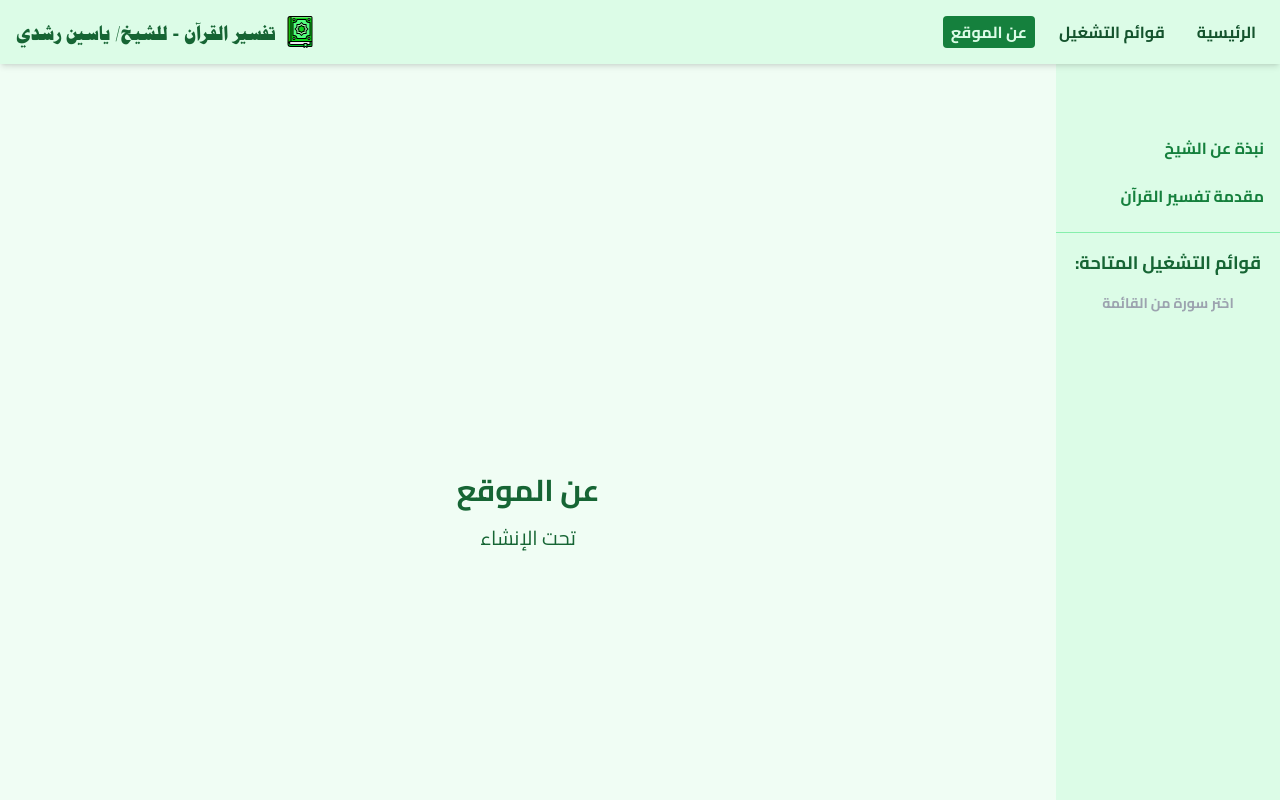
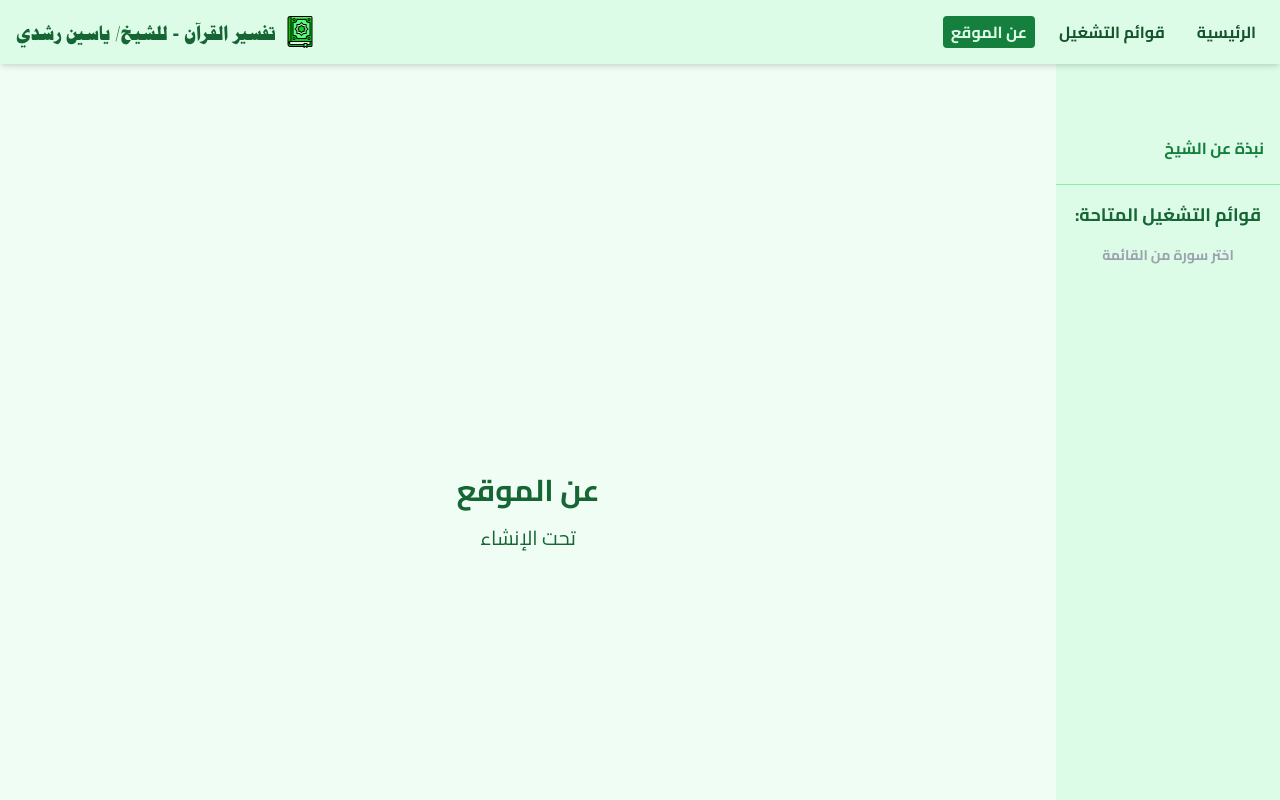
Before and after one commit to s-zankalony/tafseer-app, a React (Vite) app: page /about in a window 1280 px wide. Shown: the top 800 px of the page. Built offline with nearby package versions, Linux system fonts and the light colour scheme.

Commit message:
feat: Add introduction link to DisplayLinks and remove it from Sidebar2

```diff
--- a/src/components/DisplayLinks.jsx
+++ b/src/components/DisplayLinks.jsx
@@ -4,6 +4,7 @@ import Pagination from './pagination/Pagination';
 import SuraVerseSelect from './SuraVerseSelect';
 import { useGlobalContext } from './context';
 import { getId } from '../assets/functions';
+import { NavLink } from 'react-router-dom';
 
 const PAGE_SIZE = 9;
 
@@ -47,6 +48,20 @@ const DisplayLinks = () => {
   return (
     <div className="w-full max-w-full overflow-hidden xxs:px-1 xs:px-2 sm:px-4">
       <div className="max-w-[95vw] mx-auto">
+        {/* Added Introduction Link */}
+        <div className="mb-6 flex justify-center">
+          <NavLink
+            to="/tafseer-intro"
+            className={({ isActive }) =>
+              isActive
+                ? 'flex items-center py-2 px-4 bg-green-700 text-white rounded-lg shadow-md font-bold'
+                : 'flex items-center py-2 px-4 bg-green-500 text-white rounded-lg shadow-md hover:bg-green-600 transition-colors duration-300 font-bold'
+            }
+          >
+            مقدمة تفسير القرآن
+          </NavLink>
+        </div>
+
         <SuraVerseSelect
           links={links}
           selectedSura={selectedSura}
--- a/src/components/Sidebar2.jsx
+++ b/src/components/Sidebar2.jsx
@@ -78,15 +78,6 @@ const Sidebar2 = ({ children }) => {
                 نبذة عن الشيخ
               </SidebarLink>
             </li>
-            <li>
-              <SidebarLink
-                to="/tafseer-intro"
-                isActive={location.pathname === '/tafseer-intro'}
-                onClick={handleLinkClick}
-              >
-                مقدمة تفسير القرآن
-              </SidebarLink>
-            </li>
           </ul>
           <hr className="my-4 border-t border-green-300" />
           <div className="px-2">
```
